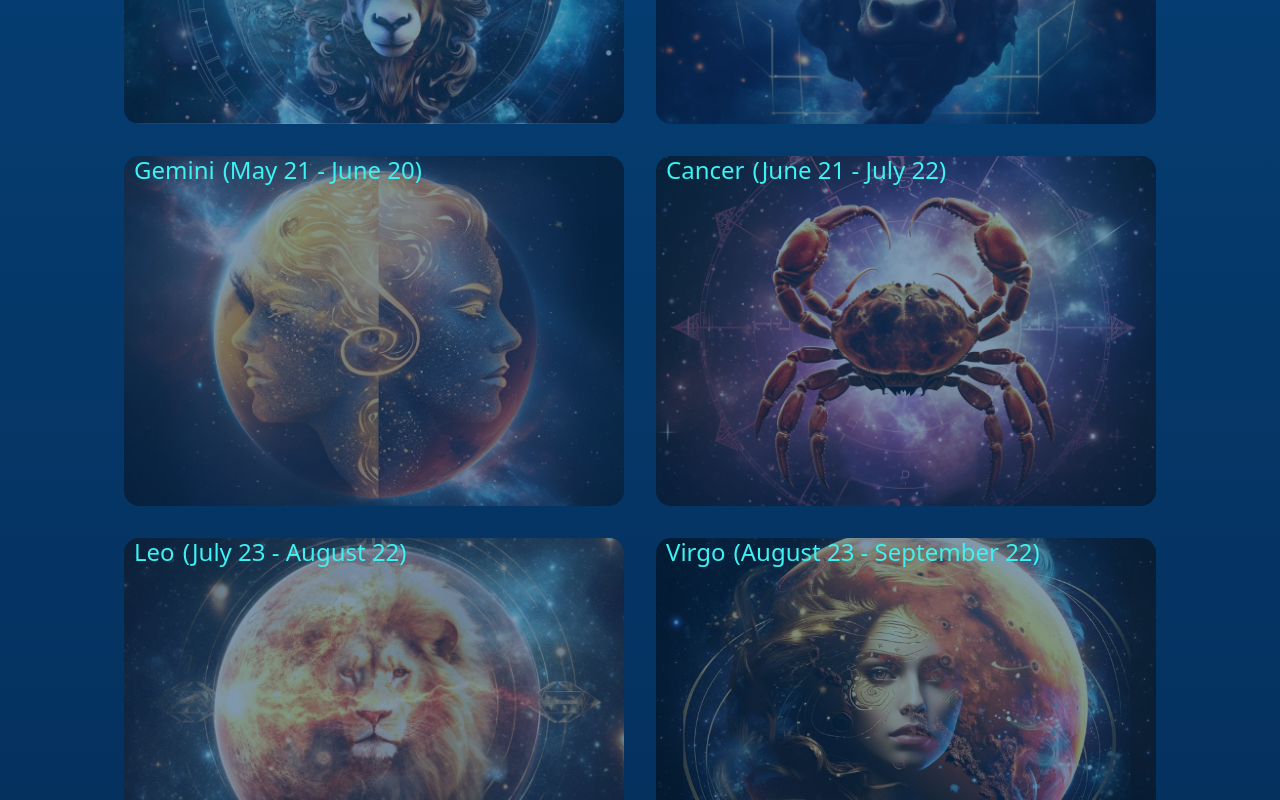
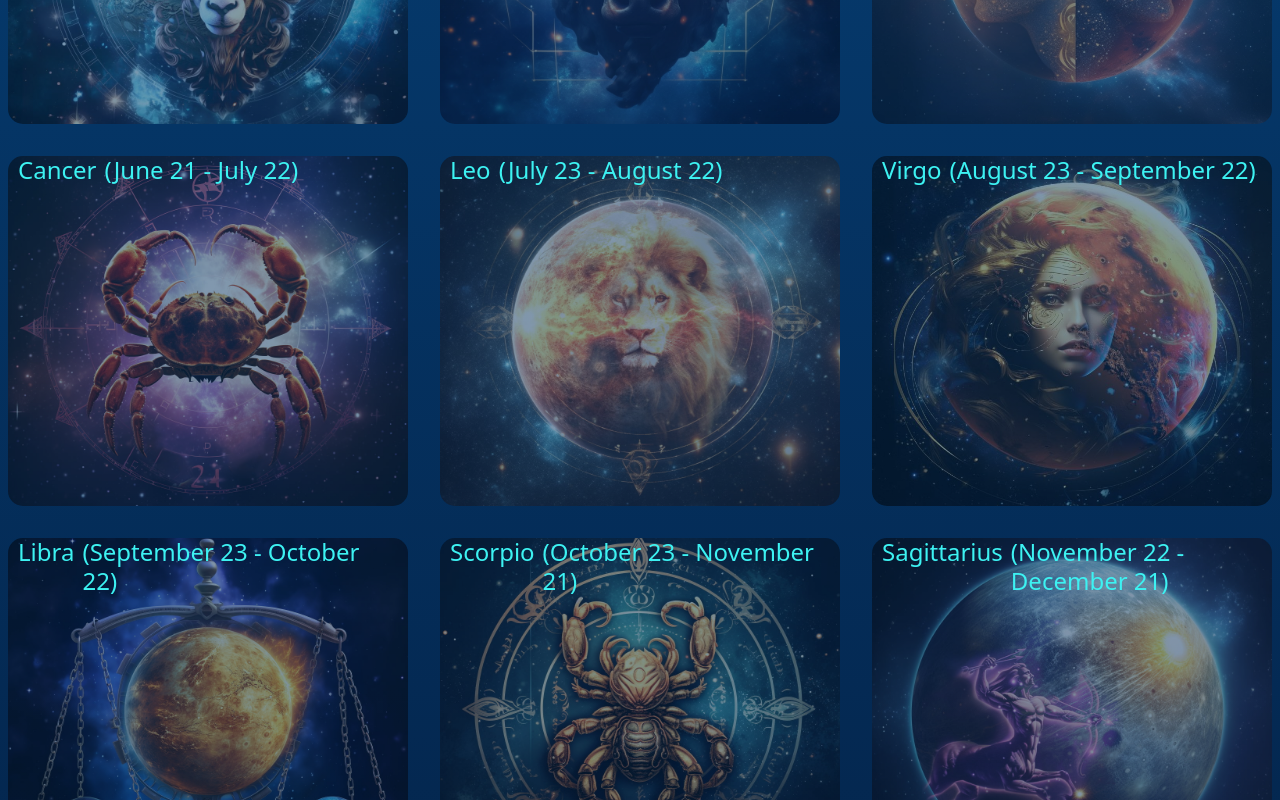
Before and after one commit to omrfrkcpr/Horoscope_Page, a React (Create React App) app: page / in a window 1280 px wide. Shown: the part 1160-1960 px from the top of the page. Built offline with nearby package versions, Linux system fonts and the light colour scheme.

Commit message:
cards - change width (responsivity)

```diff
--- a/src/components/main/Main.scss
+++ b/src/components/main/Main.scss
@@ -12,7 +12,7 @@
     position: relative;
     height: 350px;
     overflow: hidden;
-    width: 500px;
+    width: 400px;
 
     &:hover .card-over {
       transform: translateY(0%);
@@ -45,7 +45,7 @@
     }
 
     img {
-      width: 500px;
+      width: 400px;
       height: 350px;
 
       object-fit: cover;
@@ -53,7 +53,7 @@
       border-radius: 15px;
     }
     .card-over {
-      width: 500px;
+      width: 400px;
       position: absolute;
       bottom: 0;
       left: 0;
```
